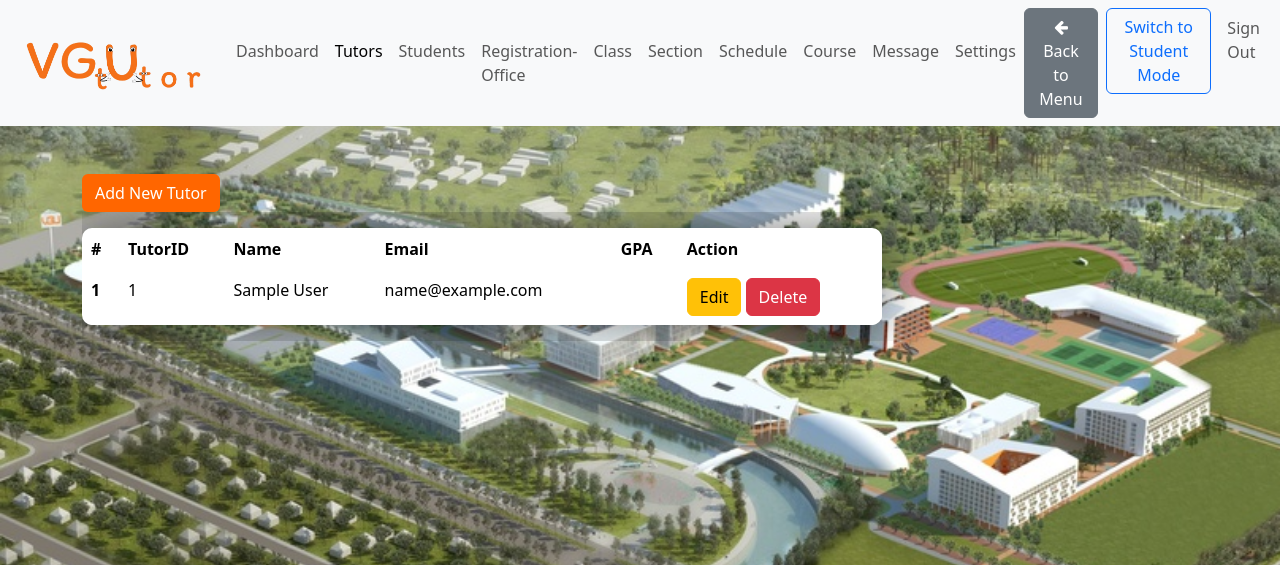
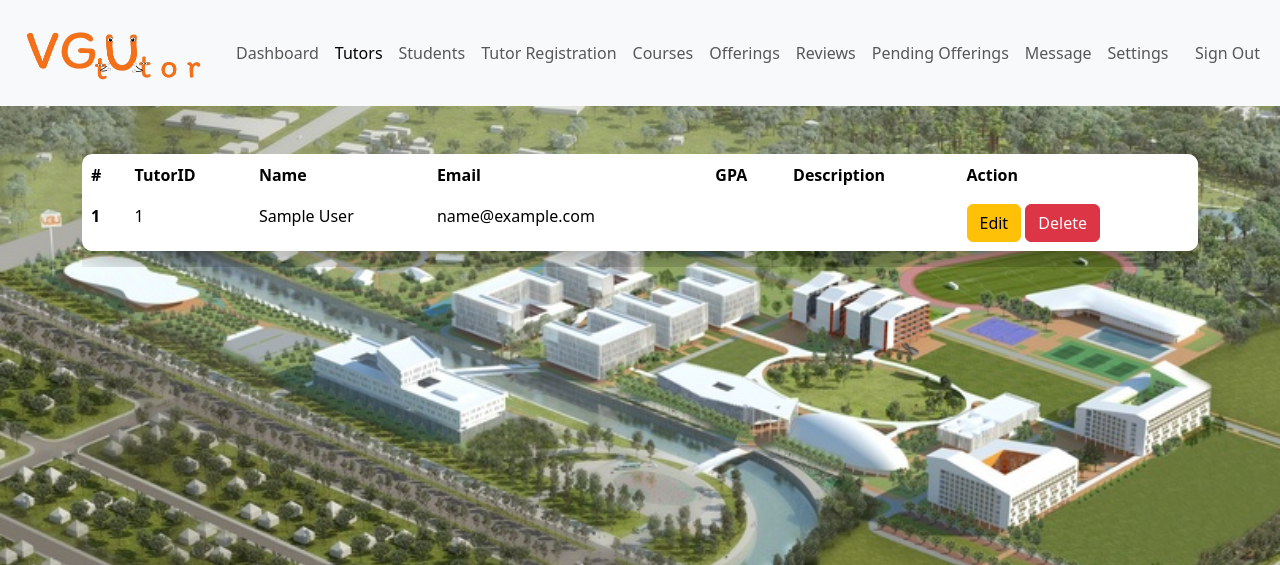
Before and after one commit to manhneee/vgtutor, a PHP site: page /admin/tutor_processing/tutor.php in a window 1280 px wide. Shown: the top 565 px of the page. Run offline with PHP 8.4, Linux system fonts and the light colour scheme; the visitor is signed in with stand-in values (Sample User, id 1); data that the repository does not hold is empty.

Commit message:
Major changes for navbar and main index view. implemented edit and delete tutor functionalities. Simplified navbar pathing (deleted unnecessary duplicates)

```diff
--- a/admin/course_processing/pending_offerings.php
+++ b/admin/course_processing/pending_offerings.php
@@ -39,7 +39,7 @@
     </style>
 </head>
 <body class="body-home">
-    <?php include "navbar.php"; ?>
+    <?php include "../inc/navbar.php"; ?>
 
     <div class="container mt-5">
         <h2 class="mb-4">Pending Course Offerings</h2>
--- a/admin/inc/navbar.php
+++ b/admin/inc/navbar.php
@@ -1,7 +1,7 @@
 <nav class="navbar navbar-expand-lg navbar-light bg-light">
     <div class="container-fluid">
         <a class="navbar-brand" href="#">
-            <img src="../img/logo.png" alt="Logo" width="200" height="" class="d-inline-block align-text-top">
+            <img src="/vgtutor/img/logo.png" alt="Logo" width="200" height="" class="d-inline-block align-text-top">
         </a>
         <button class="navbar-toggler" type="button" data-bs-toggle="collapse" data-bs-target="#navbarSupportedContent" aria-controls="navbarSupportedContent" aria-expanded="false" aria-label="Toggle navigation">
         <span class="navbar-toggler-icon"></span>
@@ -12,25 +12,25 @@
                 <a class="nav-link" aria-current="page" href="../index.php">Dashboard</a>
             </li>
             <li class="nav-item">
-                <a class="nav-link" href="tutor.php">Tutors</a>
+                <a class="nav-link" href="/vgtutor/admin/tutor_processing/tutor.php">Tutors</a>
             </li>
             <li class="nav-item">
                 <a class="nav-link" href="#">Students</a>
             </li>
             <li class="nav-item">
-                <a class="nav-link" href="#">Registration-Office</a>
+                <a class="nav-link" href="/vgtutor/admin/tutor_processing/pending_registration.php">Tutor Registration</a>
             </li>
             <li class="nav-item">
-                <a class="nav-link" href="#">Class</a>
+                <a class="nav-link" href="#">Courses</a>
             </li>
             <li class="nav-item">
-                <a class="nav-link" href="#">Section</a>
+                <a class="nav-link" href="#">Offerings</a>
             </li>
             <li class="nav-item">
-                <a class="nav-link" href="#">Schedule</a>
+                <a class="nav-link" href="#">Reviews</a>
             </li>
             <li class="nav-item">
-                <a class="nav-link" href="#">Course</a>
+                <a class="nav-link" href="/vgtutor/admin/course_processing/pending_offerings.php">Pending Offerings</a>
             </li>
             <li class="nav-item">
                 <a class="nav-link" href="#">Message</a>
--- a/admin/tutor_processing/navbar.php
+++ /dev/null
@@ -1,57 +0,0 @@
-<nav class="navbar navbar-expand-lg navbar-light bg-light">
-    <div class="container-fluid">
-        <a class="navbar-brand" href="#">
-            <img src="../../img/logo.png" alt="Logo" width="200" height="" class="d-inline-block align-text-top">
-        </a>
-        <button class="navbar-toggler" type="button" data-bs-toggle="collapse" data-bs-target="#navbarSupportedContent" aria-controls="navbarSupportedContent" aria-expanded="false" aria-label="Toggle navigation">
-        <span class="navbar-toggler-icon"></span>
-        </button>
-        <div class="collapse navbar-collapse" id="navbarSupportedContent">
-        <ul class="navbar-nav me-auto mb-2 mb-lg-0" id="navLinks">
-            <li class="nav-item">
-                <a class="nav-link" aria-current="page" href="../index.php">Dashboard</a>
-            </li>
-            <li class="nav-item">
-                <a class="nav-link" href="tutor.php">Tutors</a>
-            </li>
-            <li class="nav-item">
-                <a class="nav-link" href="#">Students</a>
-            </li>
-            <li class="nav-item">
-                <a class="nav-link" href="#">Registration-Office</a>
-            </li>
-            <li class="nav-item">
-                <a class="nav-link" href="#">Class</a>
-            </li>
-            <li class="nav-item">
-                <a class="nav-link" href="#">Section</a>
-            </li>
-            <li class="nav-item">
-                <a class="nav-link" href="#">Schedule</a>
-            </li>
-            <li class="nav-item">
-                <a class="nav-link" href="#">Course</a>
-            </li>
-            <li class="nav-item">
-                <a class="nav-link" href="#">Message</a>
-            </li>
-            <li class="nav-item">
-                <a class="nav-link" href="#">Settings</a>
-            </li>
-        </ul>
-        <ul class="navbar-nav me-right mb-2 mb-lg-0">
-                <li class="nav-item">
-                    <a class="btn btn-secondary me-2" href="../index.php">
-                        <i class="fa fa-arrow-left"></i> Back to Menu
-                    </a>
-                </li>
-                <li class="nav-item">
-                    <a class="btn btn-outline-primary me-2" href="switch_to_student.php">Switch to Student Mode</a>
-                </li>
-                <li class="nav-item">
-                    <a class="nav-link" href="../../login.php">Sign Out</a>
-                </li>
-            </ul>
-        </div>
-    </div>
-</nav>
--- a/admin/tutor_processing/tutor.php
+++ b/admin/tutor_processing/tutor.php
@@ -29,15 +29,14 @@
 </head>
 <body class="body-home">
     <?php
-        include "navbar.php";
+        include "../inc/navbar.php";
         if ($tutors !=0) {
 
     ?>
 
     <div class="container mt-5">
-        <a href="" class="btn bg-orange">Add New Tutor</a>
         <div class="table-responsive">
-            <table id="table" class="table table-bordered mt-3 n-table ">
+            <table id="table" class="table table-bordered">
             <thead>
                 <tr>
                 <th scope="col">#</th>
@@ -45,23 +44,29 @@
                 <th scope="col">Name</th>
                 <th scope="col">Email</th>
                 <th scope="col">GPA</th>
+                <th scope="col">Description</th>
                 <th scope="col">Action</th>
                 </tr>
             </thead>
             <tbody>
-                <?php foreach ($tutors as $tutor) { ?>
+                <?php foreach ($tutors as $i => $tutor) { ?>
 
 
                 <tr>
-                    <th scope="row">1</th>
+                    <th scope="row"><?= $i + 1 ?></th>
                     <td><?= $tutor['accountid'] ?></td>
                     <td><?= $tutor['name'] ?></td>
                     <td><?= $tutor['email'] ?></td>
                     <td><?= $tutor['gpa'] ?></td>
+                    <td><?= $tutor['description'] ?></td>
 
                     <td>
-                        <a href="" class="btn btn-warning">Edit</a>
-                        <a href="" class="btn btn-danger">Delete</a>
+                        <a href="/vgtutor/admin/tutor_processing/editTutor.php?tutorid=<?= urlencode($tutor['accountid']) ?>" class="btn btn-warning">Edit</a>
+                        <a href="/vgtutor/admin/tutor_processing/deleteTutor.php?tutorid=<?= urlencode($tutor['accountid']) ?>"
+                            class="btn btn-danger"
+                            onclick="return confirm('Are you sure you want to delete this tutor?');">
+                            Delete
+                        </a>
                     </td>
                 </tr>
 
```
Also changed, not shown: admin/course_processing/navbar.php (deleted, +0 -57 lines), admin/index.php (+5 -5 lines), admin/tutor_processing/deleteTutor.php (added, +34 -0 lines), admin/tutor_processing/editTutor.php (added, +96 -0 lines), admin/tutor_processing/pending_registration.php (+6 -4 lines).
